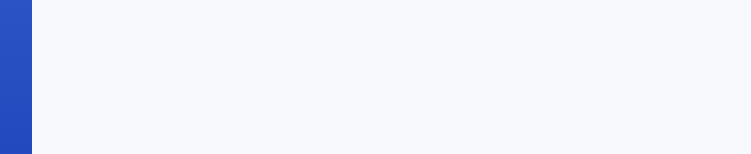
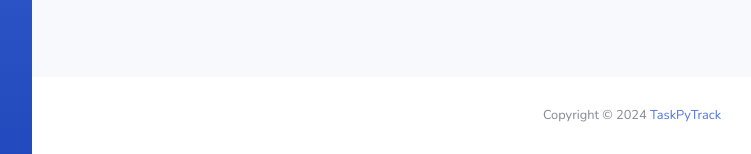
Before and after one commit to farzadasgari/TaskPyTrack, a Django app: page / in a window 1280 px wide. Shown: the part 646-800 px from the top of the page, without its empty margins (48-799 px from the left). Run offline with Django 5.2, Linux system fonts and the light colour scheme; some libraries are stand-ins or nearby versions.

Commit message:
Initializing Footer

```diff
--- a/Templates/Index.html
+++ b/Templates/Index.html
@@ -268,6 +268,16 @@
     </div>
     <!-- End of Main Content -->
 
+    <!-- Footer -->
+    <footer class="sticky-footer bg-white">
+      <div class="container my-auto">
+        <div class="copyright text-center my-auto">
+          <span>Copyright &copy; 2024 <a href="https://github.com/farzadasgari/TaskPyTrack">TaskPyTrack</a></span>
+        </div>
+      </div>
+    </footer>
+    <!-- End of Footer -->
+
   </div>
   <!-- End of Content Wrapper -->
 
```
